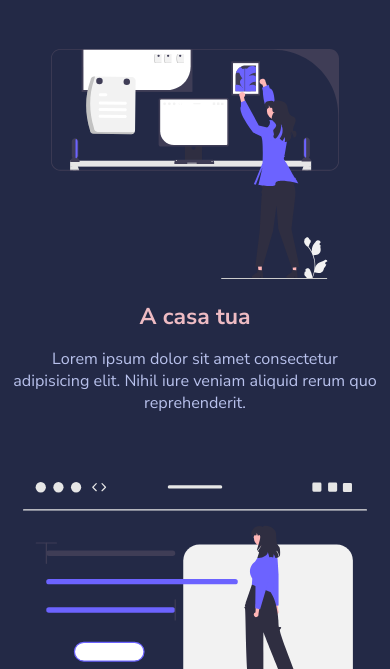
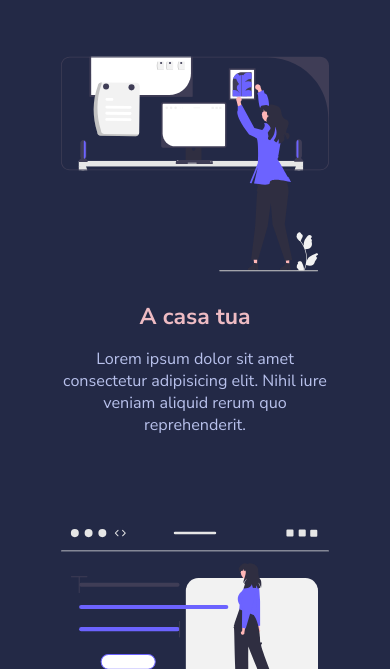
Before and after one commit to PasquiFra/html-css-resp-wannabe, a plain HTML site: page html-css-resp-wannabe/index.html in a window 390 px wide. Shown: the part 175-844 px from the top of the page. Drawn offline with Linux system fonts and the light colour scheme.

Commit message:
mobile responsive fixes

```diff
--- a/html-css-resp-wannabe/css/responsive.css
+++ b/html-css-resp-wannabe/css/responsive.css
@@ -66,7 +66,7 @@
 @media screen and (max-width: 576px) {
 
     .container {
-        width: 80%;
+        padding: 0 3rem;
     }
     .row {
         flex-direction: column;
@@ -106,13 +106,16 @@
         font-size: var(--resp-space-m-1);
     }
     .text {
-        padding-bottom: 3rem;
+        padding: 0 0 3rem 0;
     }
 
     /* sezione WHY-US */
 
     section.why-us {
         background-color: rgb(37, 37, 37);
+    }
+    section.why-us .container {
+        padding: 0 3rem;
     }
     section.why-us .col-right {
         padding-top: 4rem;
```
